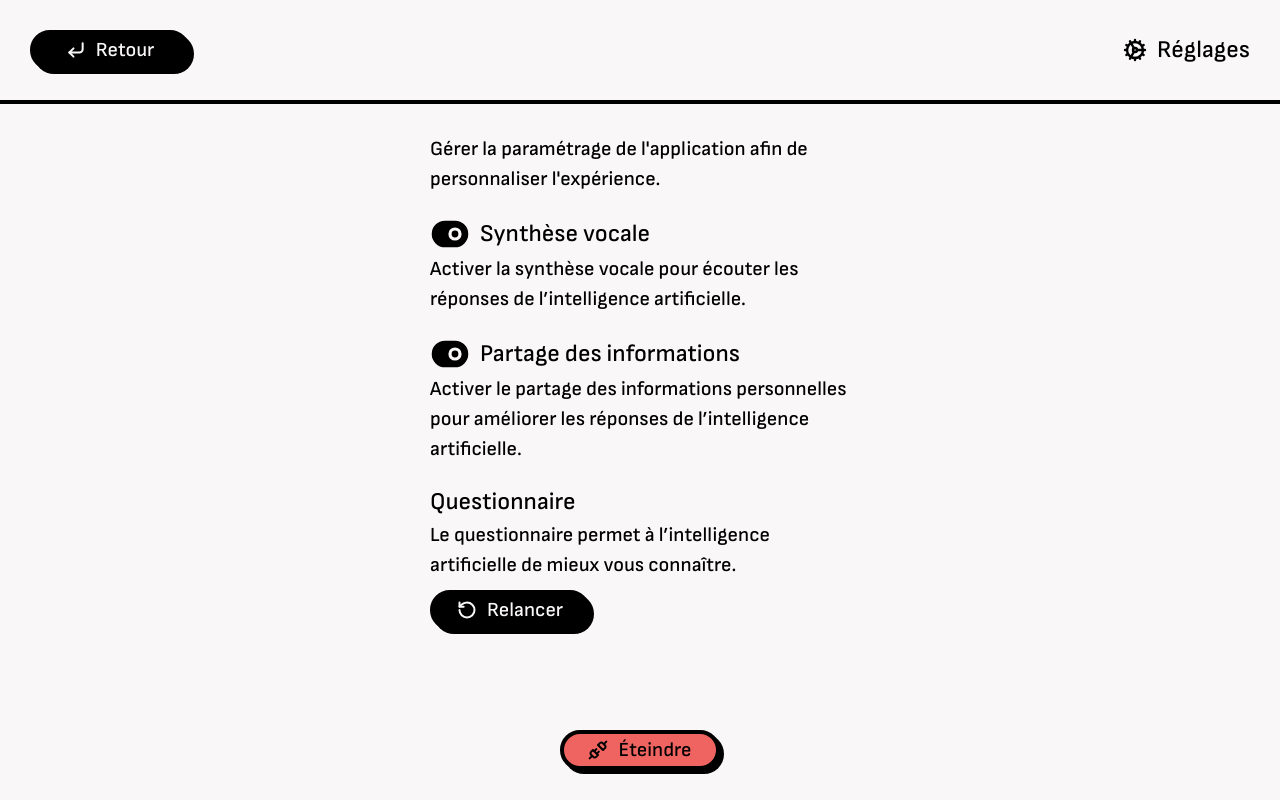
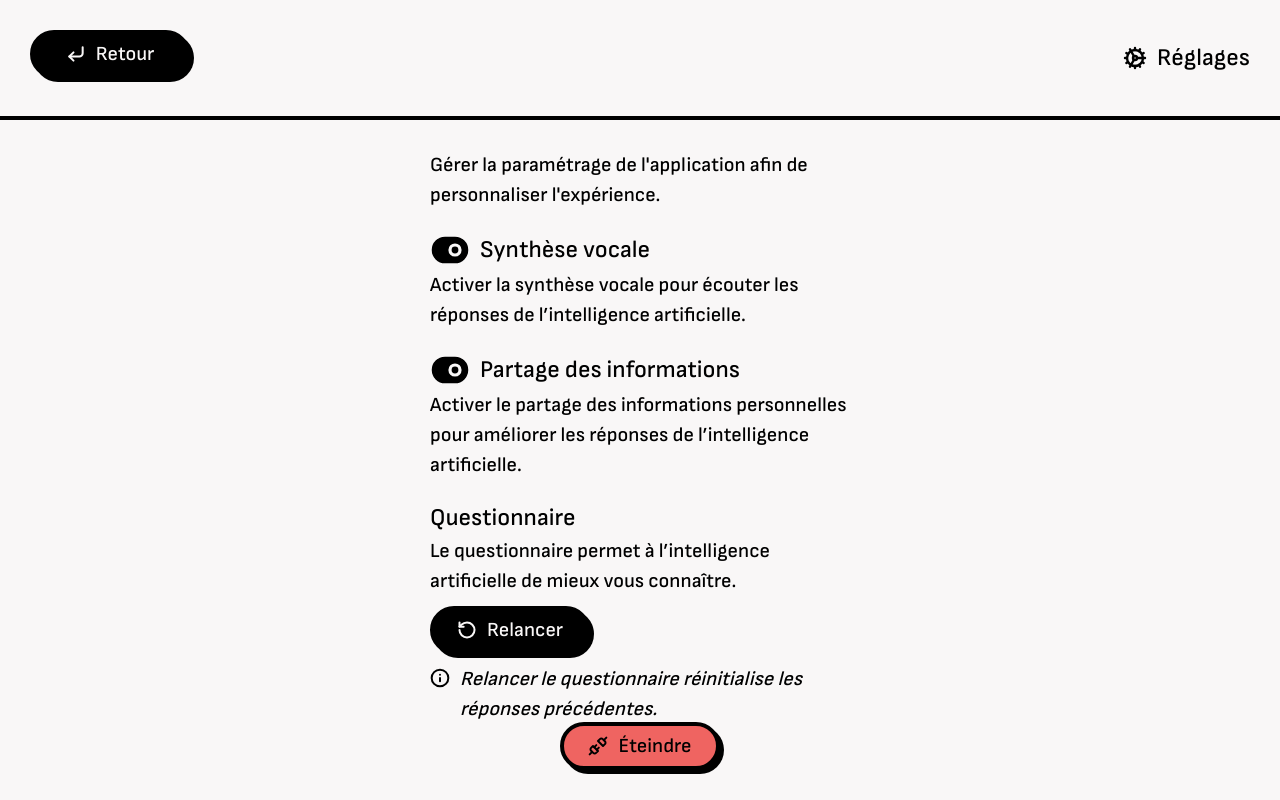
Before and after one commit to lelinguine/sitomnia-project, a Next.js app in the folder app/: page /reglages in a window 1280 px wide. Built offline with nearby package versions, Linux system fonts and the light colour scheme; no server answers; sample sign-in values are in the browser's storage.

Commit message:
Patch
+ Les boutons ont été agrandis
+ Des textes d'informations ont étés ajoutés pour aider à comprendre l'appilcation et ses fonctionnalités
+ Patch de la taille minimale de la Bar

```diff
--- a/app/src/app/agenda/page.tsx
+++ b/app/src/app/agenda/page.tsx
@@ -84,8 +84,8 @@ const Agenda = () => {
           <div className="content">
 
             {/* Historique */}
-            <button className="button default-button" onClick={() => router.push('/agenda/historique')} style={{ width: '100%', justifyContent: 'space-between', padding: '0 20px' }}>
-              <span className="sm-text">Historique</span>
+            <button className="button default-button" onClick={() => router.push('/agenda/historique')} style={{ width: '100%', justifyContent: 'space-between', padding: '20px' }}>
+              <span className="sm-text">Historique des événéments</span>
               <Icon icon="ChevronRight" size={20} />
             </button>
 
--- a/app/src/app/reglages/page.tsx
+++ b/app/src/app/reglages/page.tsx
@@ -8,6 +8,7 @@ import ToggleButton from '@/components/button/ToggleButton';
 import TextField from '@/components/text/TextField';
 import ActionButton from '@/components/button/ActionButton';
 import DeleteModale from '@/components/modal/DeleteModal';
+import Icon from '@/components/Icon';
 
 import { useUser } from '@/context/UserContext';
 
@@ -87,6 +88,13 @@ const Reglages = () => {
               onClick={() => router.push('/questionnaire/resultats')}
             />
 
+            <div className="flex gap-[10px]">
+              <div className='pt-1'><Icon icon="Info" size={20}/></div>
+              <span className="sm-text w-fit">
+                <i>Relancer le questionnaire réinitialise les réponses précédentes.</i>
+              </span>
+            </div>
+
           </div>
 
           {/* <div className='content'>
--- a/app/src/components/Auth.tsx
+++ b/app/src/components/Auth.tsx
@@ -27,7 +27,7 @@ export default function Auth({ children }: { children: React.ReactNode }) {
       const token = localStorage.getItem("token");
       if (!token) {
         if (pathname !== "/parametrage" && pathname !== "/connexion" && pathname !== "/demarrage") {
-          localStorage.clear();
+          localStorage.removeItem("token");
           router.replace("/demarrage");
         }
         return;
@@ -35,7 +35,7 @@ export default function Auth({ children }: { children: React.ReactNode }) {
 
       const res = await verifyUser(token);
       if (!res || res.status !== "success") {
-        localStorage.clear();
+        localStorage.removeItem("token");
         router.replace("/demarrage");
         return;
       } else {
--- a/app/src/components/bar.css
+++ b/app/src/components/bar.css
@@ -1,6 +1,7 @@
 .bar {
   width: 100%;
   padding: 30px;
+  min-height: 120px;
   display: flex;
   justify-content: space-between;
   border-bottom: solid 4px var(--foreground);
--- a/app/src/components/button/button.css
+++ b/app/src/components/button/button.css
@@ -27,7 +27,8 @@
     gap: 10px;
     background-color: var(--foreground);
     color: var(--background);
-    width: 160px
+    width: 160px;
+    padding: 20px;
 }
 
 .secondary-button {
```
